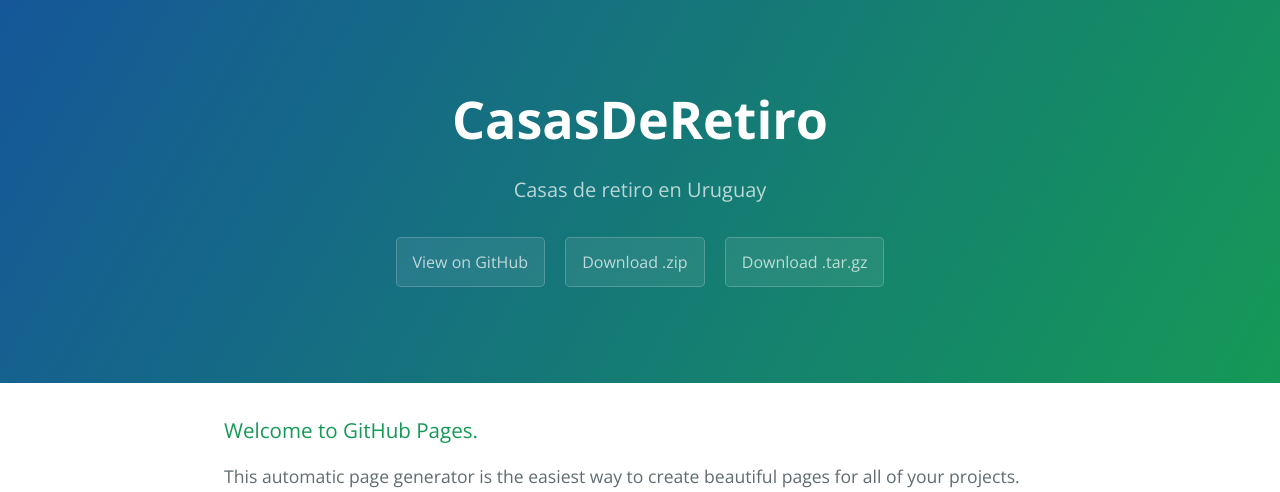
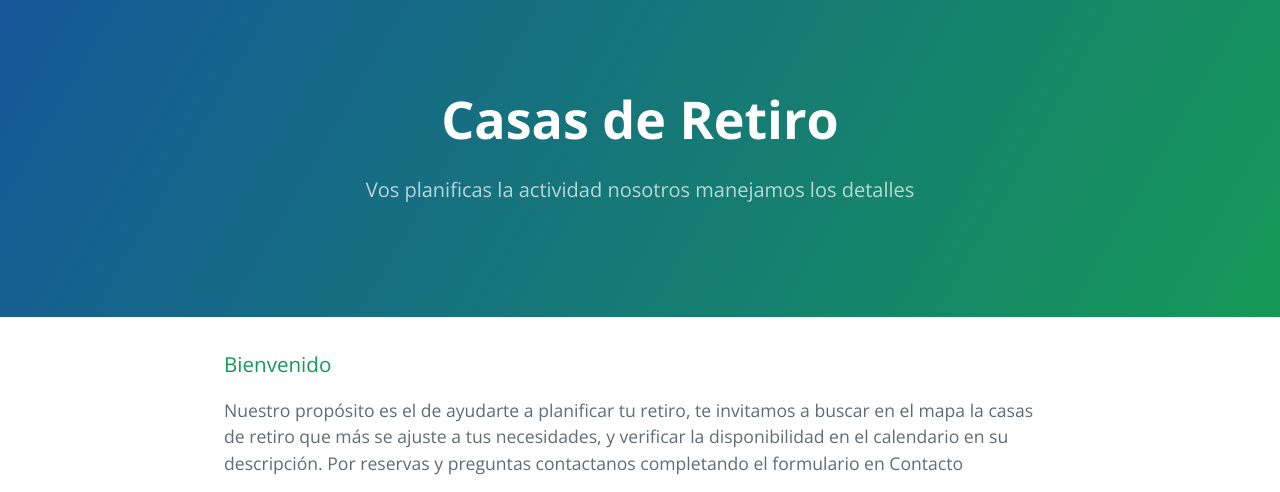
Before and after one commit to martindafonte/CasasDeRetiro, a Jekyll site: the page built from index.md, in a window 1280 px wide. Shown: the top 492 px of the page. Built offline with Jekyll 4.4.1, drawn with Linux system fonts in a browser that asks for light colours; some of the changed text lies outside the part shown; grey boxes are pictures that could not be loaded.

Commit message:
Cambios en el código

```diff
--- a/_layouts/index.html
+++ b/_layouts/index.html
@@ -11,44 +11,14 @@
   </head>
   <body>
     <section class="page-header">
-      <h1 class="project-name">CasasDeRetiro</h1>
-      <h2 class="project-tagline">Casas de retiro en Uruguay</h2>
-      <a href="https://github.com/martindafonte/CasasDeRetiro" class="btn">View on GitHub</a>
+      <h1 class="project-name">Casas de Retiro</h1>
+      <h2 class="project-tagline">Vos planificas la actividad nosotros manejamos los detalles</h2>
+      <!-- <a href="https://github.com/martindafonte/CasasDeRetiro" class="btn">View on GitHub</a>
       <a href="https://github.com/martindafonte/CasasDeRetiro/zipball/master" class="btn">Download .zip</a>
-      <a href="https://github.com/martindafonte/CasasDeRetiro/tarball/master" class="btn">Download .tar.gz</a>
+      <a href="https://github.com/martindafonte/CasasDeRetiro/tarball/master" class="btn">Download .tar.gz</a> -->
     </section>
-
     <section class="main-content">
-      <h3>
-<a id="welcome-to-github-pages" class="anchor" href="#welcome-to-github-pages" aria-hidden="true"><span aria-hidden="true" class="octicon octicon-link"></span></a>Welcome to GitHub Pages.</h3>
-
-<p>This automatic page generator is the easiest way to create beautiful pages for all of your projects. Author your page content here <a href="https://guides.github.com/features/mastering-markdown/">using GitHub Flavored Markdown</a>, select a template crafted by a designer, and publish. After your page is generated, you can check out the new <code>gh-pages</code> branch locally. If you’re using GitHub Desktop, simply sync your repository and you’ll see the new branch.</p>
-
-<h3>
-<a id="designer-templates" class="anchor" href="#designer-templates" aria-hidden="true"><span aria-hidden="true" class="octicon octicon-link"></span></a>Designer Templates</h3>
-
-<p>We’ve crafted some handsome templates for you to use. Go ahead and click 'Continue to layouts' to browse through them. You can easily go back to edit your page before publishing. After publishing your page, you can revisit the page generator and switch to another theme. Your Page content will be preserved.</p>
-
-<h3>
-<a id="creating-pages-manually" class="anchor" href="#creating-pages-manually" aria-hidden="true"><span aria-hidden="true" class="octicon octicon-link"></span></a>Creating pages manually</h3>
-
-<p>If you prefer to not use the automatic generator, push a branch named <code>gh-pages</code> to your repository to create a page manually. In addition to supporting regular HTML content, GitHub Pages support Jekyll, a simple, blog aware static site generator. Jekyll makes it easy to create site-wide headers and footers without having to copy them across every page. It also offers intelligent blog support and other advanced templating features.</p>
-
-<h3>
-<a id="authors-and-contributors" class="anchor" href="#authors-and-contributors" aria-hidden="true"><span aria-hidden="true" class="octicon octicon-link"></span></a>Authors and Contributors</h3>
-
-<p>You can @mention a GitHub username to generate a link to their profile. The resulting <code>&lt;a&gt;</code> element will link to the contributor’s GitHub Profile. For example: In 2007, Chris Wanstrath (<a href="https://github.com/defunkt" class="user-mention">@defunkt</a>), PJ Hyett (<a href="https://github.com/pjhyett" class="user-mention">@pjhyett</a>), and Tom Preston-Werner (<a href="https://github.com/mojombo" class="user-mention">@mojombo</a>) founded GitHub.</p>
-
-<h3>
-<a id="support-or-contact" class="anchor" href="#support-or-contact" aria-hidden="true"><span aria-hidden="true" class="octicon octicon-link"></span></a>Support or Contact</h3>
-
-<p>Having trouble with Pages? Check out our <a href="https://help.github.com/pages">documentation</a> or <a href="https://github.com/contact">contact support</a> and we’ll help you sort it out.</p>
-
-      <footer class="site-footer">
-        <span class="site-footer-owner"><a href="https://github.com/martindafonte/CasasDeRetiro">CasasDeRetiro</a> is maintained by <a href="https://github.com/martindafonte">martindafonte</a>.</span>
-
-        <span class="site-footer-credits">This page was generated by <a href="https://pages.github.com">GitHub Pages</a> using the <a href="https://github.com/jasonlong/cayman-theme">Cayman theme</a> by <a href="https://twitter.com/jasonlong">Jason Long</a>.</span>
-      </footer>
+    {{content}}
 
     </section>
 
--- a/index.md
+++ b/index.md
@@ -2,26 +2,13 @@
 layout: index
 ---
 <h3>
-<a id="welcome-to-github-pages" class="anchor" href="#welcome-to-github-pages" aria-hidden="true"><span aria-hidden="true" class="octicon octicon-link"></span></a>Welcome to GitHub Pages.</h3>
+<a id="Presentacion" class="anchor" href="#welcome-to-github-pages" aria-hidden="true"><span aria-hidden="true" class="octicon octicon-link"></span></a>Bienvenido</h3>
 
-<p>This automatic page generator is the easiest way to create beautiful pages for all of your projects. Author your page content here <a href="https://guides.github.com/features/mastering-markdown/">using GitHub Flavored Markdown</a>, select a template crafted by a designer, and publish. After your page is generated, you can check out the new <code>gh-pages</code> branch locally. If you’re using GitHub Desktop, simply sync your repository and you’ll see the new branch.</p>
+<p>Nuestro propósito es el de ayudarte a planificar tu retiro, te invitamos a buscar en el mapa la casas de retiro que más se ajuste a tus necesidades, y verificar la disponibilidad en el calendario en su descripción. Por reservas y preguntas contactanos completando el formulario en Contacto</p>
+<div>
+<iframe src="https://www.google.com/maps/d/embed?mid=13n7VIVPpOb68UsQec458xq5FFug" width="640" height="480"></iframe>
+</div>
 
-<h3>
-<a id="designer-templates" class="anchor" href="#designer-templates" aria-hidden="true"><span aria-hidden="true" class="octicon octicon-link"></span></a>Designer Templates</h3>
-
-<p>We’ve crafted some handsome templates for you to use. Go ahead and click 'Continue to layouts' to browse through them. You can easily go back to edit your page before publishing. After publishing your page, you can revisit the page generator and switch to another theme. Your Page content will be preserved.</p>
-
-<h3>
-<a id="creating-pages-manually" class="anchor" href="#creating-pages-manually" aria-hidden="true"><span aria-hidden="true" class="octicon octicon-link"></span></a>Creating pages manually</h3>
-
-<p>If you prefer to not use the automatic generator, push a branch named <code>gh-pages</code> to your repository to create a page manually. In addition to supporting regular HTML content, GitHub Pages support Jekyll, a simple, blog aware static site generator. Jekyll makes it easy to create site-wide headers and footers without having to copy them across every page. It also offers intelligent blog support and other advanced templating features.</p>
-
-<h3>
-<a id="authors-and-contributors" class="anchor" href="#authors-and-contributors" aria-hidden="true"><span aria-hidden="true" class="octicon octicon-link"></span></a>Authors and Contributors</h3>
-
-<p>You can @mention a GitHub username to generate a link to their profile. The resulting <code>&lt;a&gt;</code> element will link to the contributor’s GitHub Profile. For example: In 2007, Chris Wanstrath (<a href="https://github.com/defunkt" class="user-mention">@defunkt</a>), PJ Hyett (<a href="https://github.com/pjhyett" class="user-mention">@pjhyett</a>), and Tom Preston-Werner (<a href="https://github.com/mojombo" class="user-mention">@mojombo</a>) founded GitHub.</p>
-
-<h3>
-<a id="support-or-contact" class="anchor" href="#support-or-contact" aria-hidden="true"><span aria-hidden="true" class="octicon octicon-link"></span></a>Support or Contact</h3>
-
-<p>Having trouble with Pages? Check out our <a href="https://help.github.com/pages">documentation</a> or <a href="https://github.com/contact">contact support</a> and we’ll help you sort it out.</p>
+<footer class="site-footer">
+  <span class="site-footer-owner">CasasDeRetiro es mantenido por <a href="https://github.com/martindafonte">martindafonte</a>.</span>
+  </footer>
```
